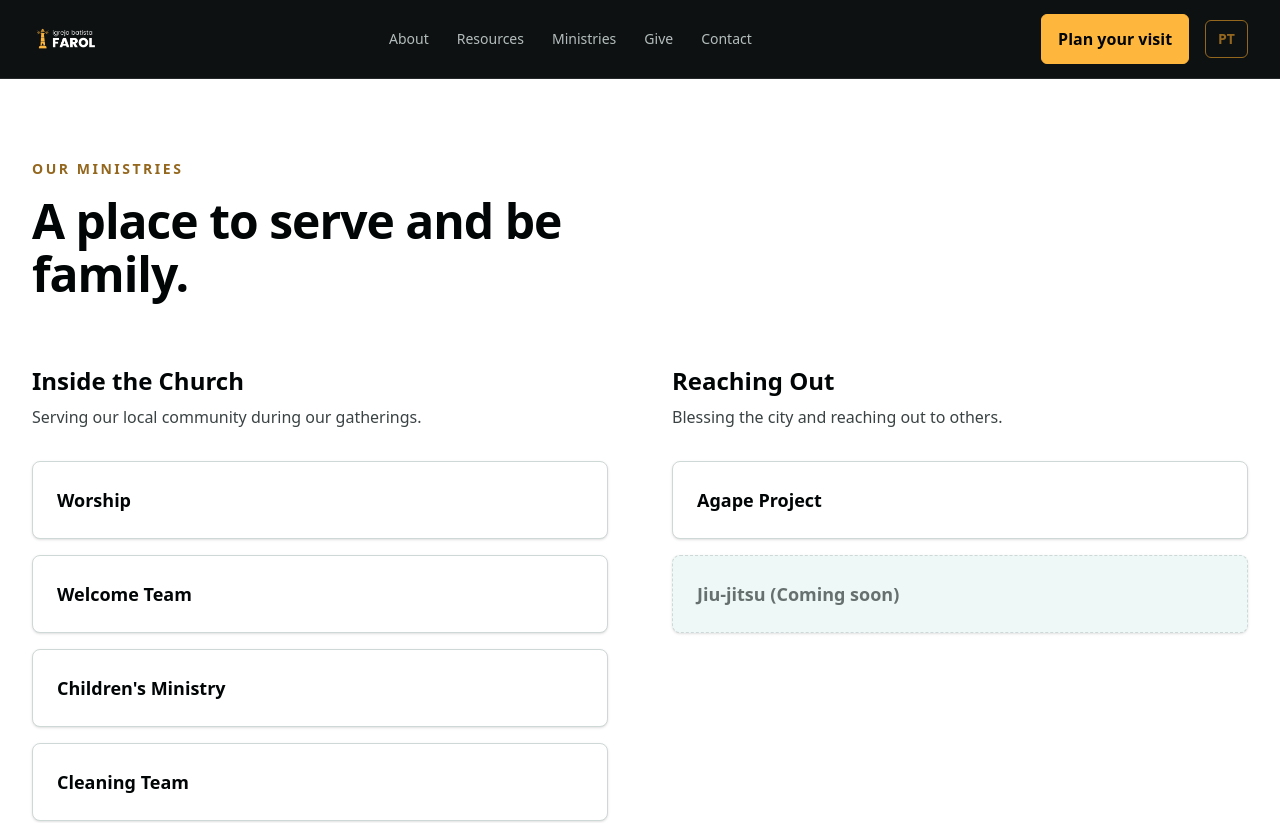
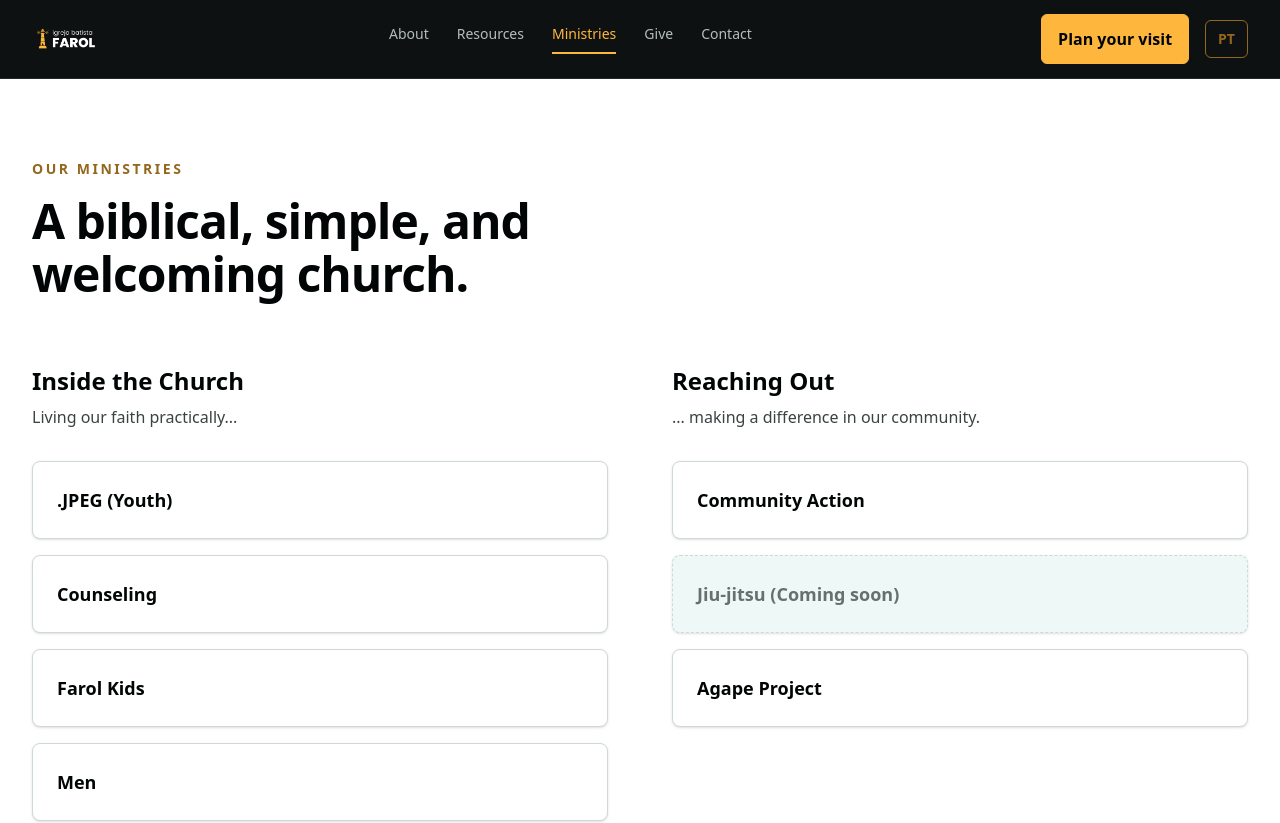
Before and after one commit to danbuck84/ibfarol, a Next.js app: page /en/ministerios in a window 1280 px wide. Shown: the top 823 px of the page. Built offline with nearby package versions, Linux system fonts and the light colour scheme.

Commit message:
feat: add header dropdowns, active states, and update ministries list

```diff
--- a/messages/en.json
+++ b/messages/en.json
@@ -46,21 +46,24 @@
   },
   "Ministries": {
     "eyebrow": "Our ministries",
-    "headline": "A place to serve and be family.",
+    "headline": "A biblical, simple, and welcoming church.",
     "btn_all": "See all",
     "internal_title": "Inside the Church",
-    "internal_desc": "Serving our local community during our gatherings.",
+    "internal_desc": "Living our faith practically...",
     "external_title": "Reaching Out",
-    "external_desc": "Blessing the city and reaching out to others.",
+    "external_desc": "... making a difference in our community.",
     "min_louvor": "Worship",
-    "min_limpeza": "Cleaning Team",
     "min_recepcao": "Welcome Team",
-    "min_infantil": "Children's Ministry",
+    "min_infantil": "Farol Kids",
     "min_agape": "Agape Project",
     "min_jiujitsu": "Jiu-jitsu (Coming soon)",
     "min_midia": "Media Team",
-    "min_jovens": "Youth Ministry",
-    "min_manutencao": "Maintenance Team"
+    "min_jovens": ".JPEG (Youth)",
+    "min_manutencao": "Maintenance Team",
+    "min_aconselhamento": "Counseling",
+    "min_acao": "Community Action",
+    "min_homens": "Men",
+    "min_mulheres": "Women"
   },
   "Quote": {
     "text": "But if we walk in the light, as he is in the light, we have fellowship with one another, and the blood of Jesus, his Son, purifies us from all sin.",
--- a/messages/pt-BR.json
+++ b/messages/pt-BR.json
@@ -46,21 +46,24 @@
   },
   "Ministries": {
     "eyebrow": "Nossos ministérios",
-    "headline": "Um lugar para servir e ser família.",
+    "headline": "Uma igreja bíblica, simples e acolhedora.",
     "btn_all": "Ver todos",
     "internal_title": "Dentro da Igreja",
-    "internal_desc": "Servindo nossa comunidade local durante os encontros.",
+    "internal_desc": "Vivendo a fé de forma prática...",
     "external_title": "Para Fora",
-    "external_desc": "Abençoando a cidade e estendendo a mão ao próximo.",
+    "external_desc": "... fazendo a diferença em nossa comunidade.",
     "min_louvor": "Louvor",
-    "min_limpeza": "Limpeza",
     "min_recepcao": "Recepção",
-    "min_infantil": "Ministério Infantil",
+    "min_infantil": "Farol Kids",
     "min_agape": "Projeto Ágape",
     "min_jiujitsu": "Jiu-jitsu (Em breve)",
     "min_midia": "Mídia",
-    "min_jovens": "Jovens",
-    "min_manutencao": "Manutenção"
+    "min_jovens": ".JPEG (Jovens)",
+    "min_manutencao": "Manutenção",
+    "min_aconselhamento": "Aconselhamento",
+    "min_acao": "Ação Comunitária",
+    "min_homens": "Homens",
+    "min_mulheres": "Mulheres"
   },
   "Quote": {
     "text": "Se, porém, andarmos na luz, como ele está na luz, mantemos comunhão uns com os outros, e o sangue de Jesus, seu Filho, nos purifica de todo pecado.",
--- a/src/app/[locale]/recursos/page.tsx
+++ b/src/app/[locale]/recursos/page.tsx
@@ -22,7 +22,7 @@ export default function RecursosPage() {
             </div>
 
             <div className="bg-brand-canvas-soft p-8 rounded-lg border border-brand-hairline">
-              <h2 className="text-2xl font-bold text-brand-ink mb-4">Artigos / Blog</h2>
+              <h2 className="text-2xl font-bold text-brand-ink mb-4">Artigos</h2>
               <p className="text-brand-body">Textos pastorais e reflexões semanais.</p>
             </div>
 
--- a/src/components/Header.tsx
+++ b/src/components/Header.tsx
@@ -1,34 +1,65 @@
+"use client";
+
 import Image from "next/image";
-import { Link } from "@/i18n/routing";
+import { Link, usePathname } from "@/i18n/routing";
 import { useTranslations } from "next-intl";
 import LanguageSwitcher from "./LanguageSwitcher";
 
 export default function Header() {
   const t = useTranslations('Header');
+  const tf = useTranslations('Footer'); // Reuse footer translations for dropdowns
+  const pathname = usePathname();
+
+  const isActive = (path: string) => {
+    return pathname.startsWith(path) ? "border-brand-primary text-brand-primary" : "border-transparent text-[#B4BDBD] hover:text-white hover:border-white/30";
+  };
+
   return (
     <header className="sticky top-0 z-30 flex items-center justify-between gap-8 px-8 py-3.5 bg-brand-canvas-dark/95 backdrop-blur-md border-b border-white/10">
       <Link href="/" className="flex items-center border-none">
         <Image src="/logo-header.png" alt={t('alt_logo')} width={120} height={38} className="h-[38px] w-auto" />
       </Link>
+
       <nav className="hidden md:flex items-center gap-7">
-        <Link href="/sobre" className="text-sm text-[#B4BDBD] transition-colors hover:text-white">
-          {t('nav_about')}
-        </Link>
-        <Link href="/recursos" className="text-sm text-[#B4BDBD] transition-colors hover:text-white">
-          {t('nav_resources')}
-        </Link>
-        <Link href="/ministerios" className="text-sm text-[#B4BDBD] transition-colors hover:text-white">
+
+        {/* Sobre */}
+        <div className="relative group">
+          <Link href="/sobre" className={`text-sm decoration-transparent pb-2 border-b-2 transition-colors flex items-center gap-1 ${isActive('/sobre')}`}>
+            {t('nav_about')}
+          </Link>
+          <div className="absolute top-full left-0 mt-0 w-48 bg-brand-canvas-dark border border-white/10 rounded-md shadow-lg opacity-0 invisible group-hover:opacity-100 group-hover:visible transition-all duration-200 py-2">
+            <Link href="/sobre" className="block px-4 py-2 text-sm text-[#B4BDBD] hover:text-white hover:bg-white/5">{tf('col2_l1')}</Link>
+            <Link href="/sobre" className="block px-4 py-2 text-sm text-[#B4BDBD] hover:text-white hover:bg-white/5">{tf('col2_l2')}</Link>
+          </div>
+        </div>
+
+        {/* Recursos */}
+        <div className="relative group">
+          <Link href="/recursos" className={`text-sm decoration-transparent pb-2 border-b-2 transition-colors flex items-center gap-1 ${isActive('/recursos')}`}>
+            {t('nav_resources')}
+          </Link>
+          <div className="absolute top-full left-0 mt-0 w-48 bg-brand-canvas-dark border border-white/10 rounded-md shadow-lg opacity-0 invisible group-hover:opacity-100 group-hover:visible transition-all duration-200 py-2">
+            <Link href="/recursos" className="block px-4 py-2 text-sm text-[#B4BDBD] hover:text-white hover:bg-white/5">{tf('col3_l1')}</Link>
+            <Link href="/recursos" className="block px-4 py-2 text-sm text-[#B4BDBD] hover:text-white hover:bg-white/5">{tf('col3_l2')}</Link>
+            <Link href="/recursos" className="block px-4 py-2 text-sm text-[#B4BDBD] hover:text-white hover:bg-white/5">{tf('col3_l3')}</Link>
+            <Link href="/recursos" className="block px-4 py-2 text-sm text-[#B4BDBD] hover:text-white hover:bg-white/5">{tf('col3_l4')}</Link>
+            <Link href="/#agenda" className="block px-4 py-2 text-sm text-[#B4BDBD] hover:text-white hover:bg-white/5">{tf('col3_l5')}</Link>
+          </div>
+        </div>
+
+        <Link href="/ministerios" className={`text-sm decoration-transparent pb-2 border-b-2 transition-colors ${isActive('/ministerios')}`}>
           {t('nav_ministries')}
         </Link>
-        <Link href="/#contribua" className="text-sm text-[#B4BDBD] transition-colors hover:text-white">
+        <Link href="/#contribua" className={`text-sm decoration-transparent pb-2 border-b-2 transition-colors ${isActive('/#contribua')}`}>
           {t('nav_give')}
         </Link>
-        <Link href="/#visita" className="text-sm text-[#B4BDBD] transition-colors hover:text-white">
+        <Link href="/#visita" className={`text-sm decoration-transparent pb-2 border-b-2 transition-colors ${isActive('/#visita')}`}>
           {t('nav_contact')}
         </Link>
       </nav>
+
       <div className="flex items-center">
-        <Link href="#visita" className="font-semibold text-brand-on-primary bg-brand-primary border border-brand-primary px-4 py-3 rounded-md transition-colors hover:bg-brand-primary-deep cursor-pointer">
+        <Link href="/#visita" className="font-semibold text-brand-on-primary bg-brand-primary border border-brand-primary px-4 py-3 rounded-md transition-colors hover:bg-brand-primary-deep cursor-pointer">
           {t('btn_plan_visit')}
         </Link>
         <LanguageSwitcher />
--- a/src/components/Ministries.tsx
+++ b/src/components/Ministries.tsx
@@ -22,16 +22,19 @@ export default function Ministries() {
 
             <ul className="space-y-4">
               <li className="bg-white border border-brand-hairline p-6 rounded-lg font-semibold text-lg text-brand-ink shadow-sm">
-                {t('min_louvor')}
+                {t('min_jovens')}
               </li>
               <li className="bg-white border border-brand-hairline p-6 rounded-lg font-semibold text-lg text-brand-ink shadow-sm">
-                {t('min_recepcao')}
+                {t('min_aconselhamento')}
               </li>
               <li className="bg-white border border-brand-hairline p-6 rounded-lg font-semibold text-lg text-brand-ink shadow-sm">
                 {t('min_infantil')}
               </li>
               <li className="bg-white border border-brand-hairline p-6 rounded-lg font-semibold text-lg text-brand-ink shadow-sm">
-                {t('min_limpeza')}
+                {t('min_homens')}
+              </li>
+              <li className="bg-white border border-brand-hairline p-6 rounded-lg font-semibold text-lg text-brand-ink shadow-sm">
+                {t('min_louvor')}
               </li>
               <li className="bg-white border border-brand-hairline p-6 rounded-lg font-semibold text-lg text-brand-ink shadow-sm">
                 {t('min_manutencao')}
@@ -40,7 +43,10 @@ export default function Ministries() {
                 {t('min_midia')}
               </li>
               <li className="bg-white border border-brand-hairline p-6 rounded-lg font-semibold text-lg text-brand-ink shadow-sm">
-                {t('min_jovens')}
+                {t('min_mulheres')}
+              </li>
+              <li className="bg-white border border-brand-hairline p-6 rounded-lg font-semibold text-lg text-brand-ink shadow-sm">
+                {t('min_recepcao')}
               </li>
             </ul>
           </div>
@@ -52,10 +58,13 @@ export default function Ministries() {
 
             <ul className="space-y-4">
               <li className="bg-white border border-brand-hairline p-6 rounded-lg font-semibold text-lg text-brand-ink shadow-sm">
-                {t('min_agape')}
+                {t('min_acao')}
               </li>
               <li className="bg-brand-canvas-soft border border-brand-hairline p-6 rounded-lg font-semibold text-lg text-brand-mute shadow-sm border-dashed">
                 {t('min_jiujitsu')}
+              </li>
+              <li className="bg-white border border-brand-hairline p-6 rounded-lg font-semibold text-lg text-brand-ink shadow-sm">
+                {t('min_agape')}
               </li>
             </ul>
           </div>
```
